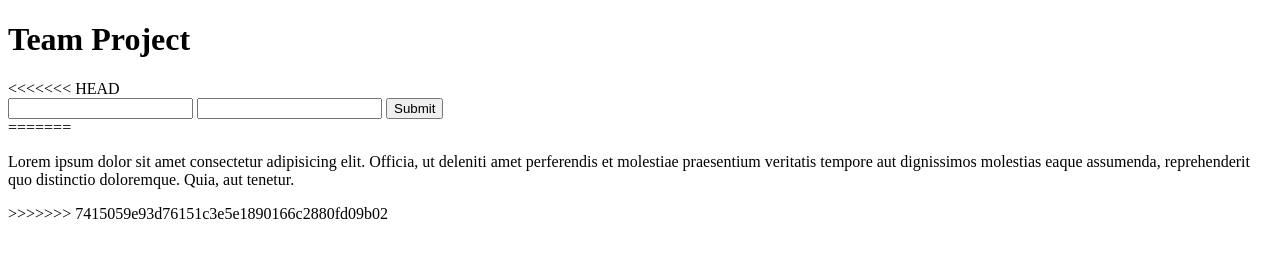
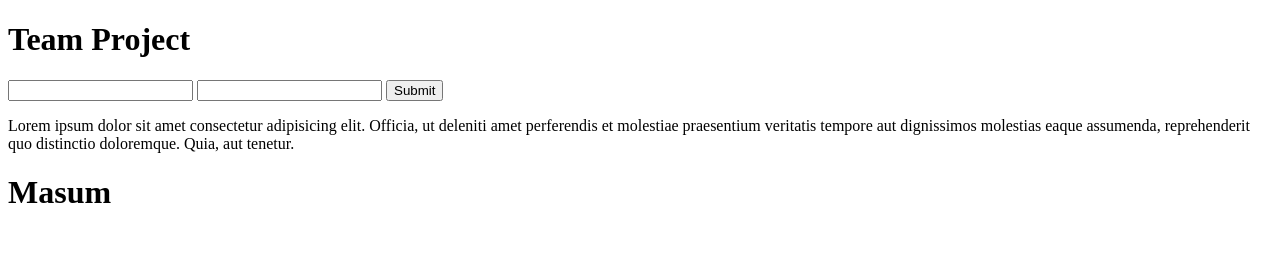
Before and after one commit to masum-developer/github-team, a plain HTML site: page index.html in a window 1280 px wide. Drawn offline with Linux system fonts and the light colour scheme.

Commit message:
div added from dev1

```diff
--- a/index.html
+++ b/index.html
@@ -7,14 +7,14 @@
 </head>
 <body>
     <h1>Team Project</h1>
-<<<<<<< HEAD
     <form action="">
         <input type="text">
         <input type="text">
         <button>Submit</button>
     </form>
-=======
     <p>Lorem ipsum dolor sit amet consectetur adipisicing elit. Officia, ut deleniti amet perferendis et molestiae praesentium veritatis tempore aut dignissimos molestias eaque assumenda, reprehenderit quo distinctio doloremque. Quia, aut tenetur.</p>
->>>>>>> 7415059e93d76151c3e5e1890166c2880fd09b02
+    <div>
+        <h1>Masum</h1>
+    </div>
 </body>
 </html>
```
